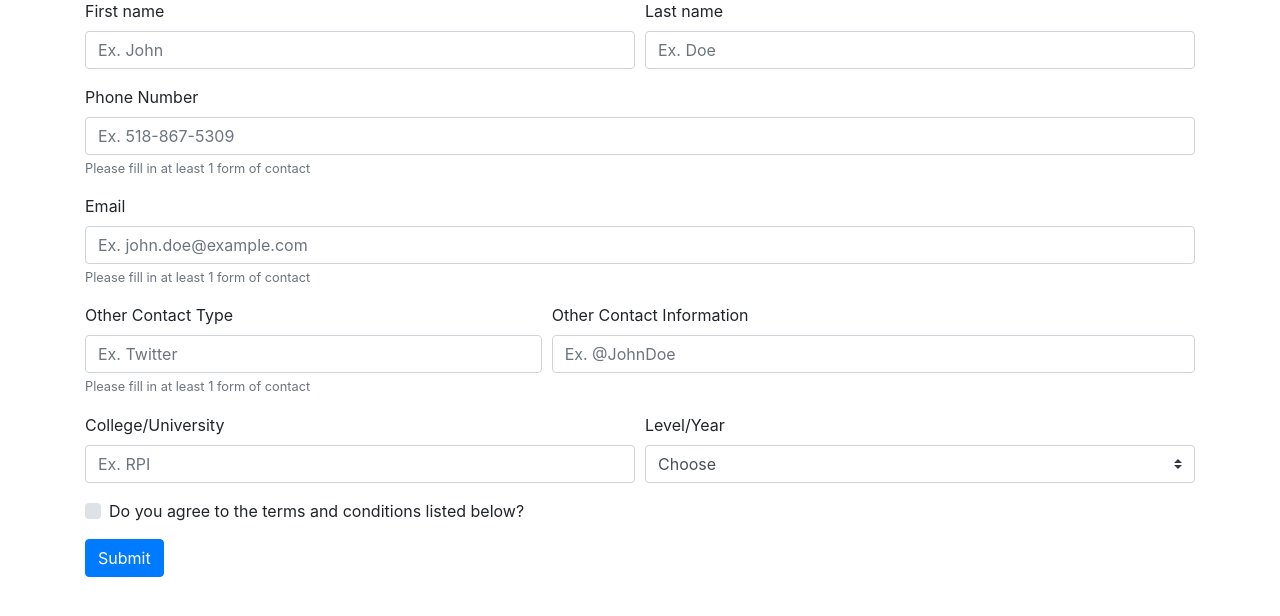
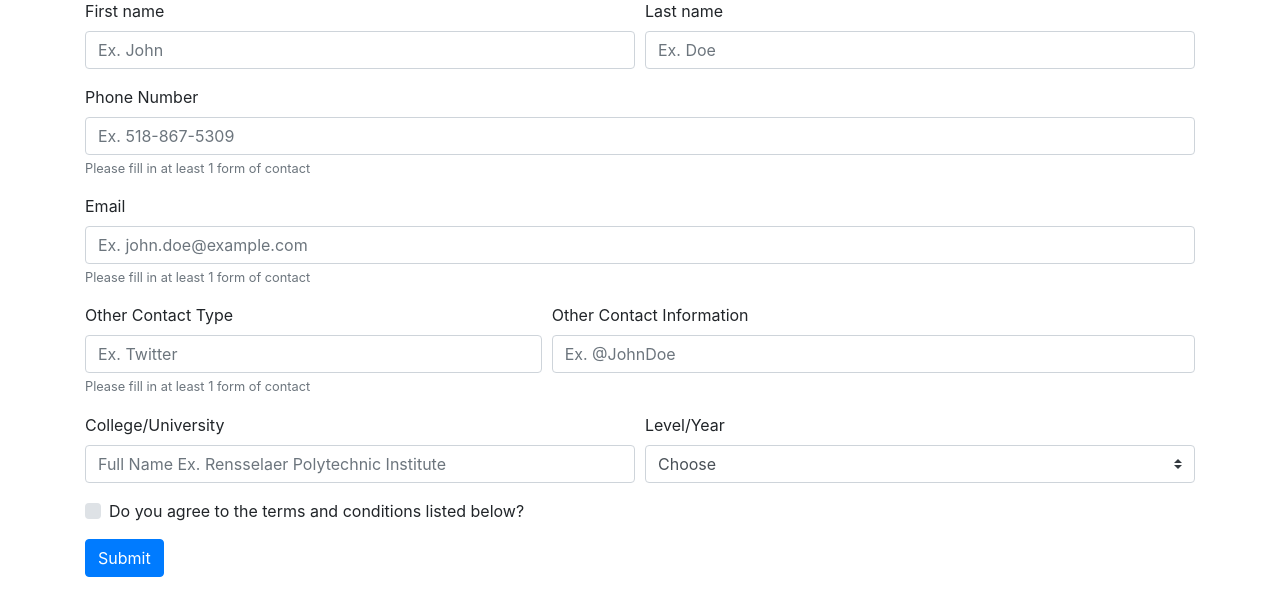
Before and after one commit to AlbMej/Tutor-Finder, a Django app: page /submit_form in a window 1280 px wide. Shown: the part 81-697 px from the top of the page. Run offline with Django 3.2, Linux system fonts and the light colour scheme; the visitor is signed in with stand-in values (Sample User, id 1); some libraries are stand-ins or nearby versions.

Commit message:
update full name

```diff
--- a/tutor_finder/core/forms.py
+++ b/tutor_finder/core/forms.py
@@ -59,7 +59,7 @@ class InfoFieldForm(forms.ModelForm):
             'email_TB': forms.TextInput(attrs={'placeholder': 'Ex. john.doe@example.com'}),
             'other_TB1': forms.TextInput(attrs={'placeholder': 'Ex. Twitter'}),
             'other_TB2': forms.TextInput(attrs={'placeholder': 'Ex. @JohnDoe'}),
-            'school': forms.TextInput(attrs={'placeholder': 'Ex. RPI'})
+            'school': forms.TextInput(attrs={'placeholder': 'Full Name Ex. Rensselaer Polytechnic Institute'})
         }
 
 class CustomCheckbox(Field):
@@ -192,7 +192,7 @@ class TutorListing(forms.ModelForm):
             'name': forms.TextInput(attrs={'placeholder': 'Perferred name'}),
             'price': forms.NumberInput(attrs={'placeholder': 'Ex. 15 (this is $/hr)'}),
             'course': forms.TextInput(attrs={'placeholder': 'Ex. Software Design and Documentation'}),
-            'school': forms.TextInput(attrs={'placeholder': 'Ex. RPI'})
+            'school': forms.TextInput(attrs={'placeholder': 'Full Name Ex. Rensselaer Polytechnic Institute'})
         }
 
 #this class goes with the "TutorListing" above
--- a/tutor_finder/core/templates/tutor_search_results.html
+++ b/tutor_finder/core/templates/tutor_search_results.html
@@ -26,7 +26,7 @@ on the filter function
                     '{{user.email_TB}}', '{{user.phone_TB}}',
                     '{{user.other_TB1}}', '{{user.other_TB2}}')">
                     Connect with {{tutor.name}}</button>
-                    <button id="rate_select" class="btn btn-warning" onClick="test('{{tutor.pk}}, 4')">Rate {{tutor.name}}</button>
+                    <button id="rate_select" class="btn btn-warning" onClick="test('{{tutor.pk}}, 4')" hidden="true">Rate {{tutor.name}}</button>
                   </li>
                 {% else %}
                   <li>hello!</li>
@@ -69,7 +69,7 @@ on the filter function
         var theUrl = "/rate";
         xmlhttp.open("POST", theUrl);
         xmlhttp.setRequestHeader("Content-Type", "application/json;charset=UTF-8");
-        xmlhttp.send(JSON.stringify({ "pk": pk, "response": { "rate": rating } }));
+        xmlhttp.send(JSON.stringify({ "pk": pk, "rate": rating }));
       }
     </script>
 {% endblock %}
```
